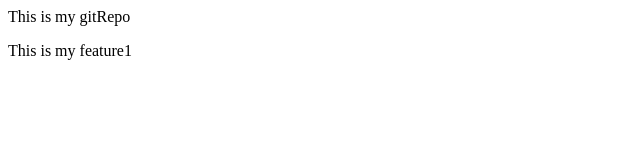
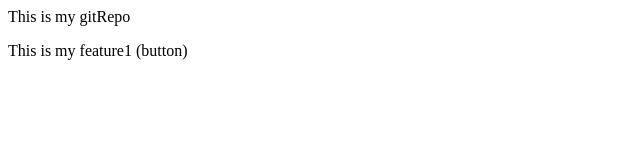
Before and after one commit to Vyenki31/LocolRepo, a plain HTML site: page index.html in a window 1280 px wide. Shown: the full height of the page, 0-640 px from the left. Drawn offline with Linux system fonts and the light colour scheme.

Commit message:
Added button

```diff
--- a/index.html
+++ b/index.html
@@ -1,2 +1,2 @@
 <p>This is my gitRepo</p>
-<p>This is my feature1</p>
+<p>This is my feature1 (button)</p>
```
